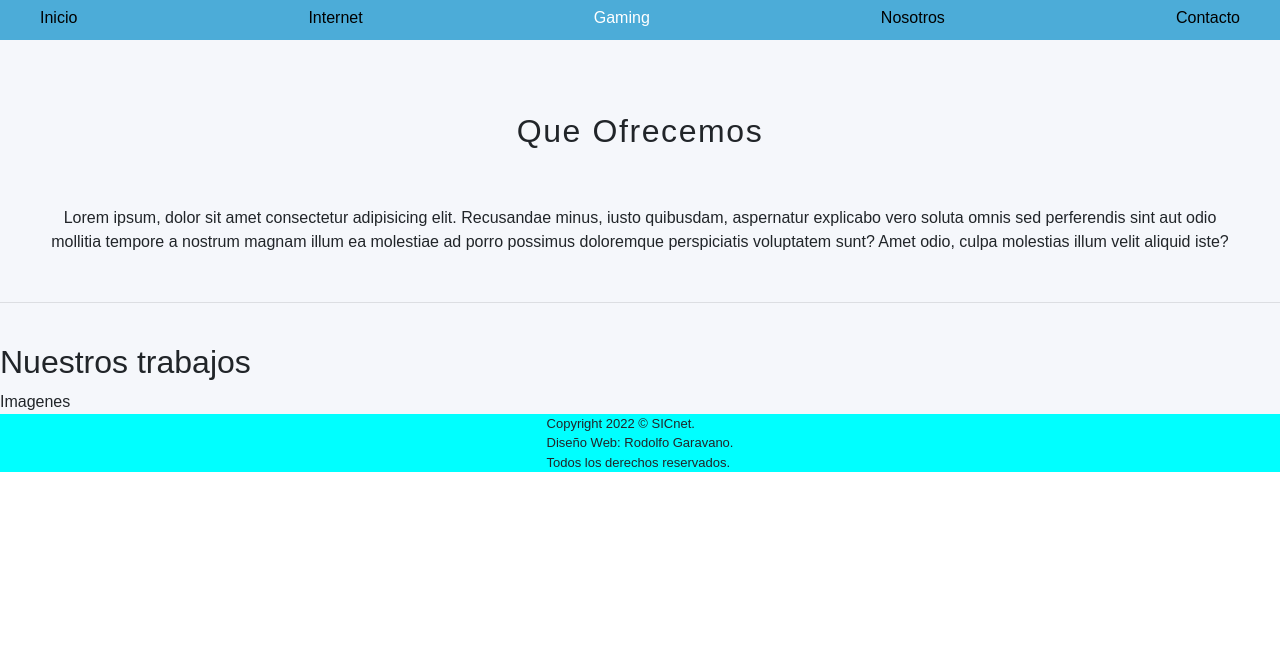
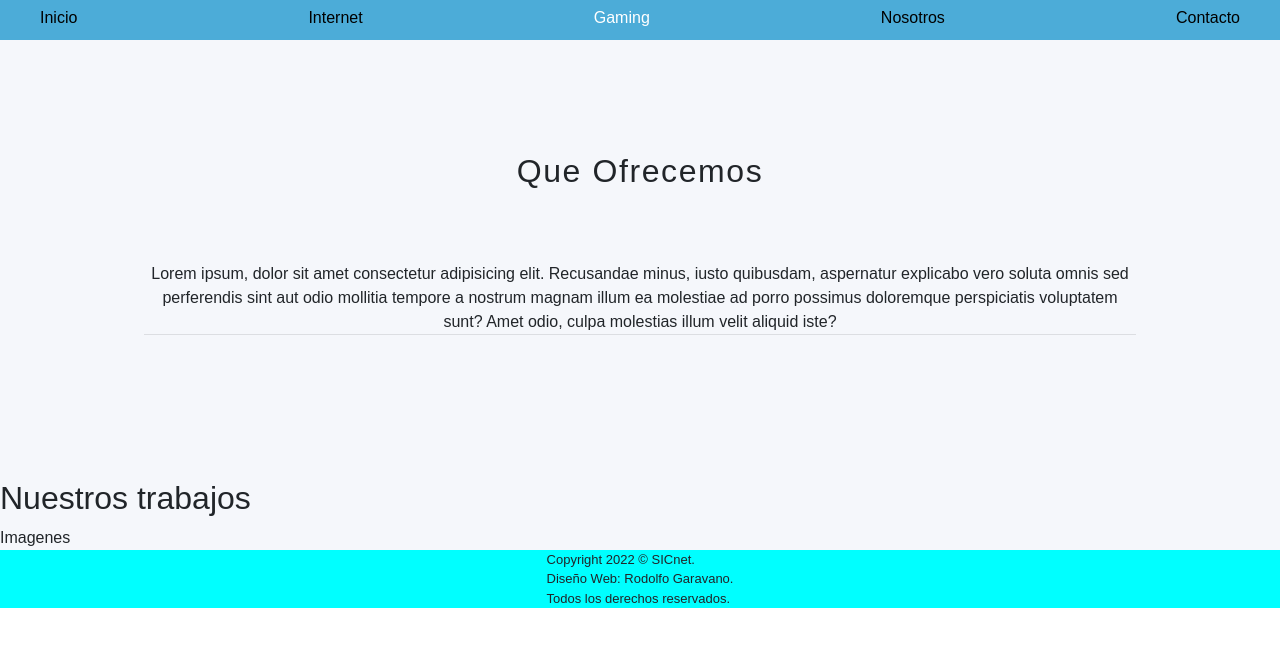
Before and after one commit to bebog94/Sicnet, a website: page pages/servicios_gaming.html in a window 1280 px wide. Shown: the part 53-700 px from the top of the page. Drawn offline with Linux system fonts and the light colour scheme.

Commit message:
mejorando el servicios_gaming

```diff
--- a/css/style.css
+++ b/css/style.css
@@ -138,7 +138,8 @@ P{
 .servicios{
     display: flex;
     flex-direction: column;
-    padding: 2.5rem 0rem 2.5rem 0rem;
+    padding: 3rem;
+    margin: 2rem;
     align-items: center;
 }
 .servicios__h2{
@@ -146,7 +147,7 @@ P{
 }
 .servicios__p{
     text-align: center;
-    padding: 3rem;
+    margin:4rem;
     align-self: center;
     border-bottom: 1px solid rgba(0,0,0,0.1);
 }
@@ -175,8 +176,8 @@ P{
     padding: 10px;
 }
 .plan__div--ul{
-list-style-type: none;
-padding-left: 0rem;
+    list-style-type: none;
+    padding-left: 0rem;
 }
 .plan__div--li{
     text-align: center;
@@ -197,13 +198,11 @@ padding-left: 0rem;
 .wifi_verde{
     filter: hue-rotate(290deg)
 }
-
 .mapa{
     width:1300px;
     height:450px;
     border: 0;
 }
-
 
 /* MEDIA QUERIES*/
  @media screen and ( max-width: 768px) {
```
